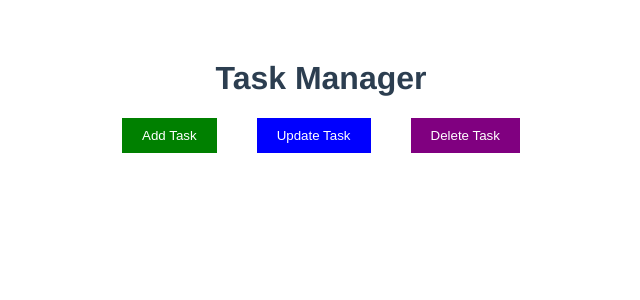
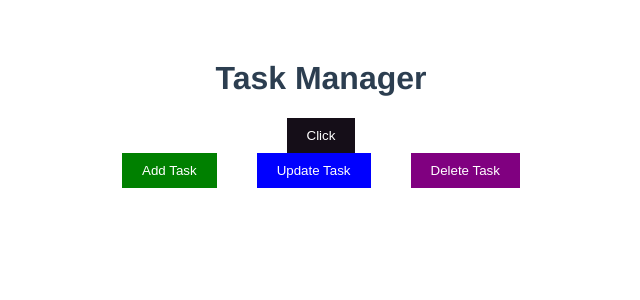
Before and after one commit to MdSamsuzzohaShayon/vuejs-basic, a Vue app: page / in a window 1280 px wide. Shown: the top 300 px of the page, without its empty margins (319-959 px from the left). Built offline with nearby package versions, Linux system fonts and the light colour scheme.

Commit message:
shorthand event

```diff
--- a/src/components/Header.vue
+++ b/src/components/Header.vue
@@ -1,6 +1,8 @@
 <template>
   <header class="task">
     <h1>{{ title }}</h1>
+    <!-- https://v3.vuejs.org/api/directives.html#v-on -->
+    <button class="btn" @click="onClick()">Click</button>
     <div class="btn-list">
       <Button text="Add Task" color="green" />
       <Button text="Update Task" color="blue" />
@@ -24,6 +26,11 @@ export default {
   },
   components: {
     Button,
+  },
+  methods: {
+    onClick() {
+      console.log("shorthand on click");
+    },
   },
 };
 </script>
```
